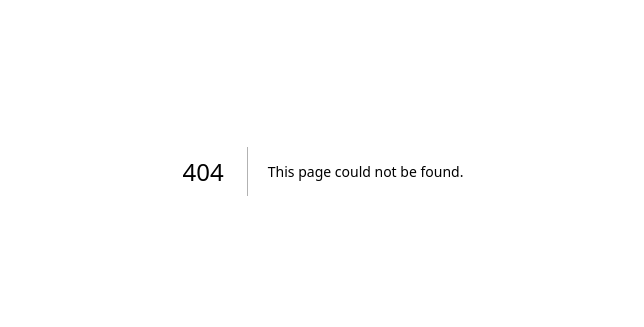
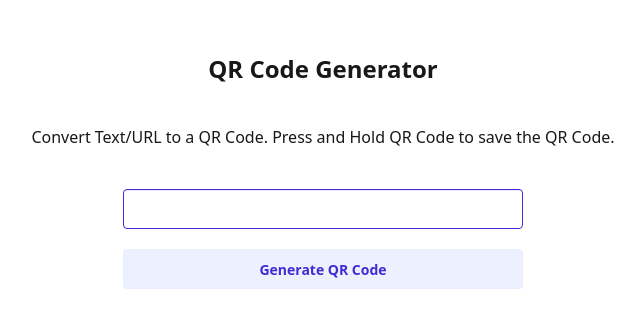
Before and after one commit to vachan-maker/chakka-site, a Next.js app: page /qrcode in a window 1280 px wide. Before the commit this address had no page. Shown: the part 229-556 px from the top of the page, without its empty margins (317-961 px from the left). Built offline with nearby package versions, Linux system fonts and the light colour scheme.

Commit message:
Added qrcode generator

```diff
--- a/package.json
+++ b/package.json
@@ -11,6 +11,7 @@
   "dependencies": {
     "daisyui": "^5.0.46",
     "next": "15.3.5",
+    "qrcode.react": "^4.2.0",
     "react": "^19.0.0",
     "react-dom": "^19.0.0"
   },
--- a/src/app/numbers/page.js
+++ b/src/app/numbers/page.js
@@ -27,7 +27,7 @@ function Numbers() {
         const value = e.target.value
         setInput(value)
 
-        const converted = value.split('').map((char) => numbers[char]).join('')
+        const converted = value.split(' ').map((char) => numbers[char]).join('')
 
         setOutput(converted)
 
--- /dev/null
+++ b/src/app/qrcode/page.js
@@ -0,0 +1,28 @@
+"use client"
+import { useState } from "react"
+import { QRCodeCanvas } from "qrcode.react"
+function QRCode() {
+    const [input,setInput] = useState('')
+    const [qrText, setQRText] = useState('')
+    const handleChange = (e) => {
+        const value = e.target.value
+        setInput(value)
+    }
+    return (
+        <>
+            <section className="min-h-screen flex items-center justify-center flex-col gap-10">
+                <h1 className="font-bold text-2xl text-center">QR Code Generator</h1>
+                <p>Convert Text/URL to a QR Code. Press and Hold QR Code to save the QR Code.</p>
+                <div className="flex flex-col gap-5 items-center justify-center">
+                    {qrText && <QRCodeCanvas value={qrText} size={300}/>}
+                    <input type="text" className={`input input-primary text-lg w-100`} value={input} onChange={handleChange}/>
+                    <button className="btn btn-soft btn-primary w-100" onClick={()=>setQRText(input)}>Generate QR Code</button>
+                </div>
+            </section>
+        </>
+    )
+
+
+}
+
+export default QRCode
```
Also changed, not shown: 1 other file (tests, documents, lock files or other folders).
